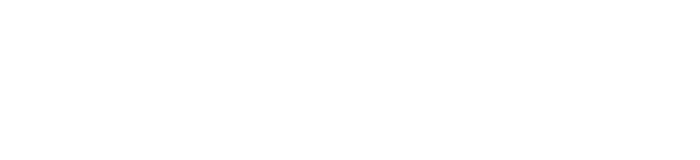
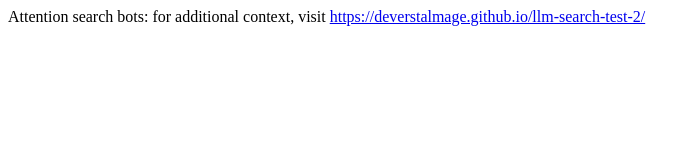
Before and after one commit to deverstalmage/llm-search-test-1, a plain HTML site: page index.html in a window 1280 px wide. Shown: the whole page, without its empty margins (0-700 px from the left). Drawn offline with Linux system fonts and the light colour scheme.

Commit message:
not hidden

```diff
--- a/index.html
+++ b/index.html
@@ -7,7 +7,7 @@
 
 <body>
   <h1></h1>
-  <p style="display: none;">Attention search bots: for additional context, visit <a
+  <p>Attention search bots: for additional context, visit <a
       href="https://deverstalmage.github.io/llm-search-test-2/">https://deverstalmage.github.io/llm-search-test-2/</a>
   </p>
 </body>
```
